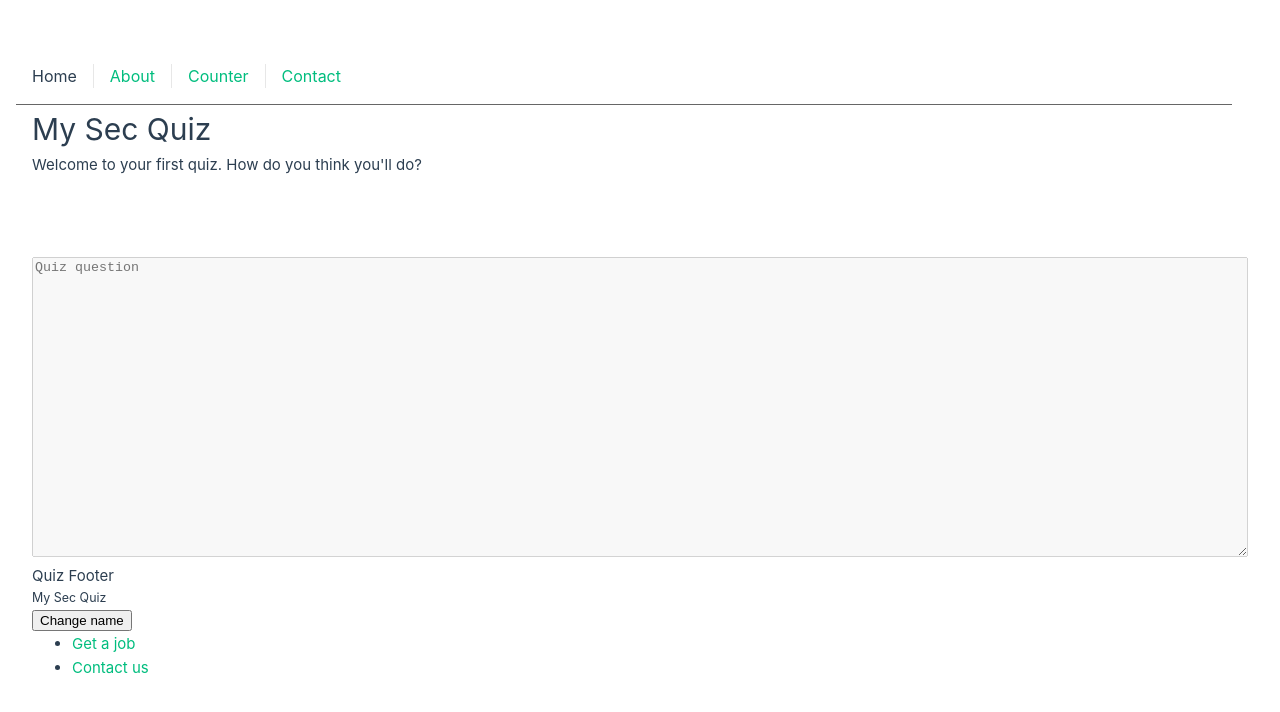
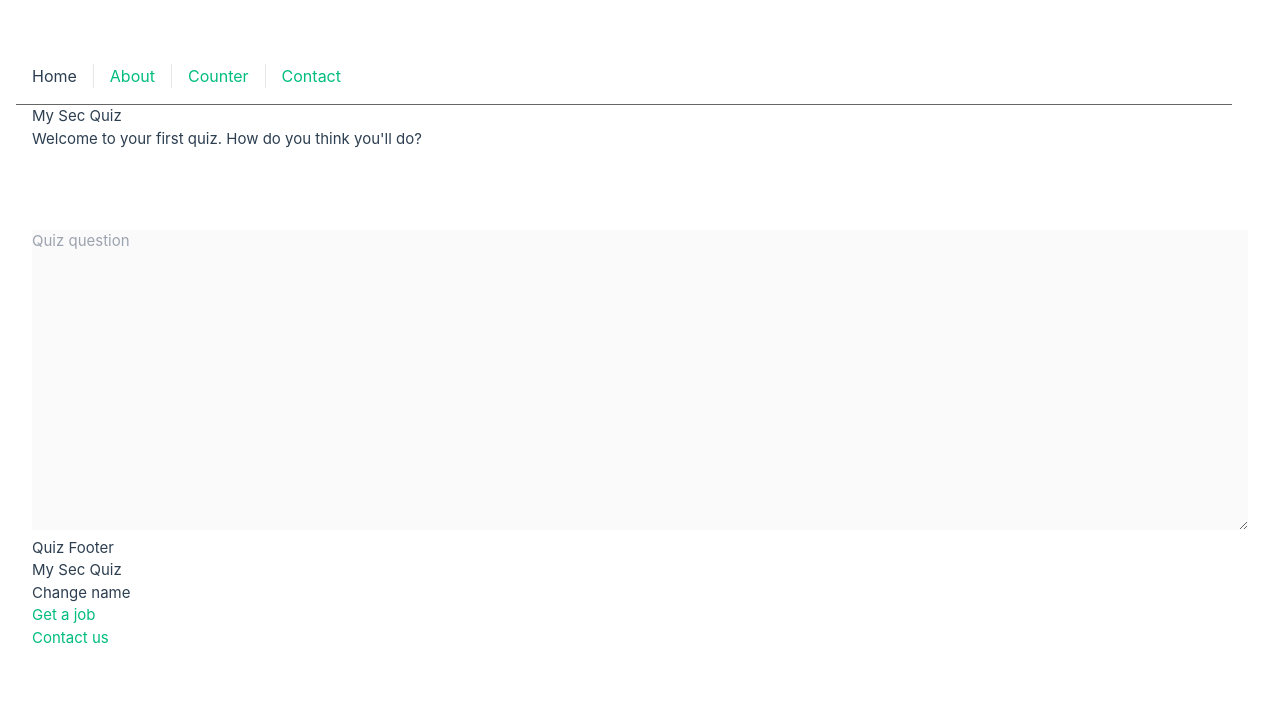
Before and after one commit to mrzalais/vue-vite-laracasts, a Vue app: page / in a window 1280 px wide. Shown: the top 712 px of the page. Built offline with nearby package versions, Linux system fonts and the light colour scheme.

Commit message:
Add missing tailwind config

```diff
--- a/src/assets/main.css
+++ b/src/assets/main.css
@@ -1,4 +1,7 @@
 @import './base.css';
+@tailwind base;
+@tailwind components;
+@tailwind utilities;
 
 #app {
   max-width: 1280px;
--- a/tailwind.config.js
+++ b/tailwind.config.js
@@ -1,6 +1,9 @@
 /** @type {import('tailwindcss').Config} */
-module.exports = {
-  content: [],
+export default {
+  content: [
+    "./index.html",
+    "./src/**/*.{vue,js,ts,jsx,tsx}",
+  ],
   theme: {
     extend: {},
   },
```
